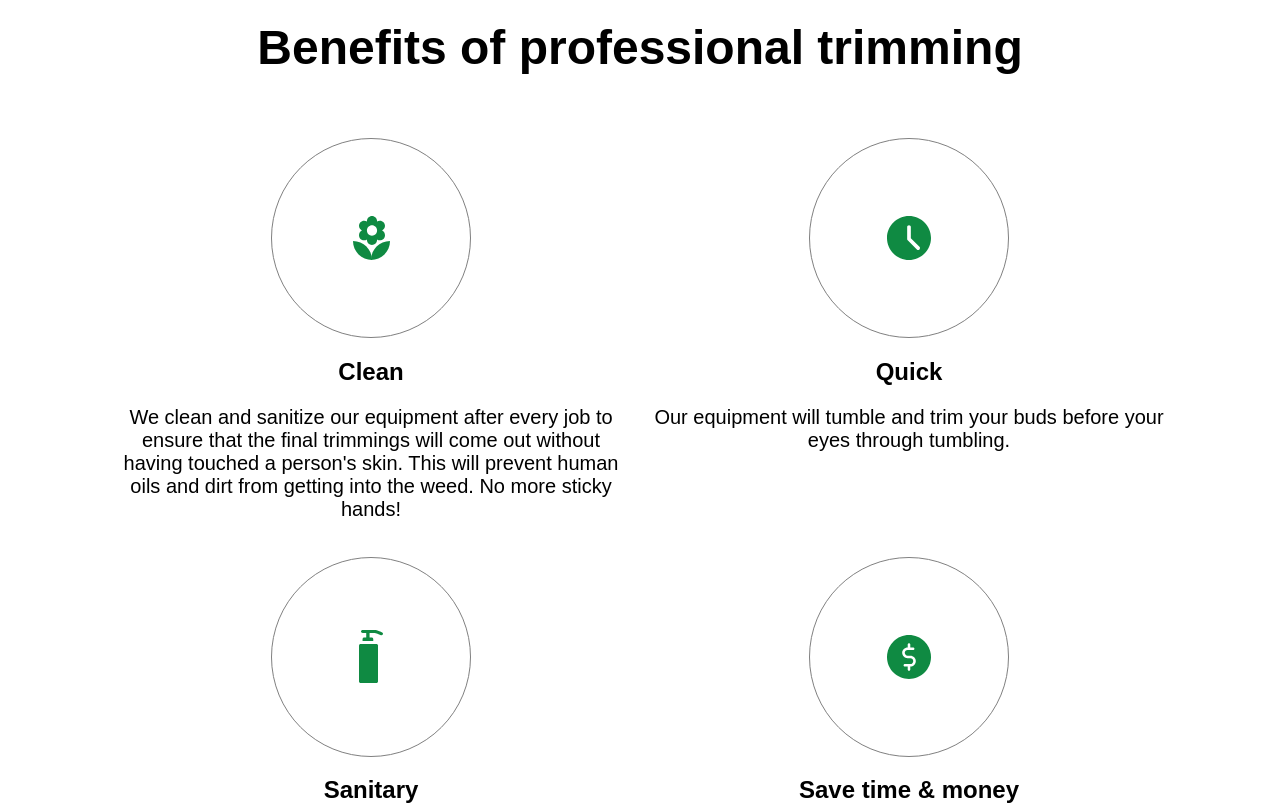
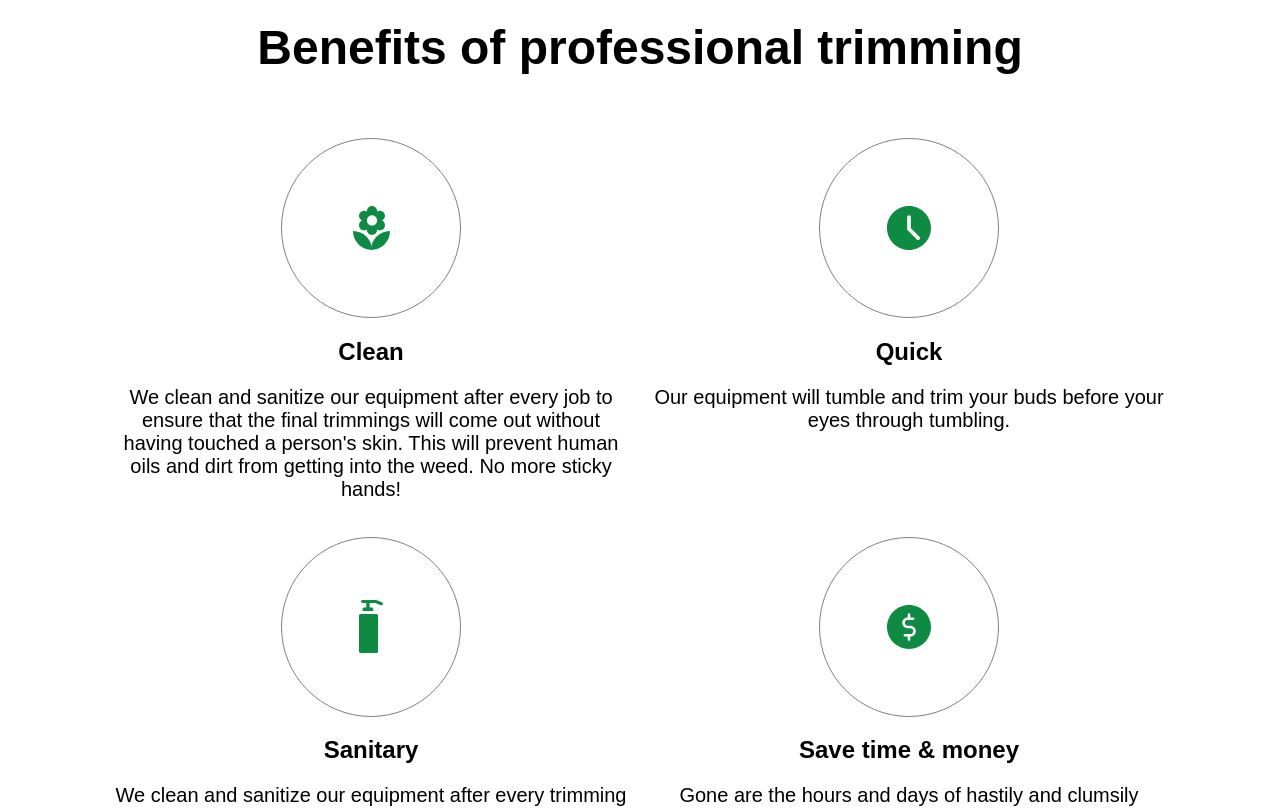
Before and after one commit to ecoblack/sts, a Vue app: page / in a window 1280 px wide. Shown: the part 1380-2188 px from the top of the page. Built offline with nearby package versions, Linux system fonts and the light colour scheme.

Commit message:
Fixed scroll

```diff
--- a/src/components/home/Benefits.vue
+++ b/src/components/home/Benefits.vue
@@ -105,6 +105,8 @@
     .img-border {
         width: 25vh;
         height: 25vh;
+        max-width: 180px;
+        max-height: 180px;
         margin: 0 auto;
         display: flex;
         justify-content: center;
@@ -220,5 +222,10 @@
             max-width: 100%;
             width: 100%;
         }
+
+        .img-border {
+            width: 30vh;
+            height: 30vh;
+        }
     }
 </style>
--- a/src/components/home/Main.vue
+++ b/src/components/home/Main.vue
@@ -59,7 +59,7 @@
     }
 
     article {
-        overflow: auto;
+        overflow: hidden;
         max-width: 540px;
         border-radius: 10px;
         padding: 20px;
```
